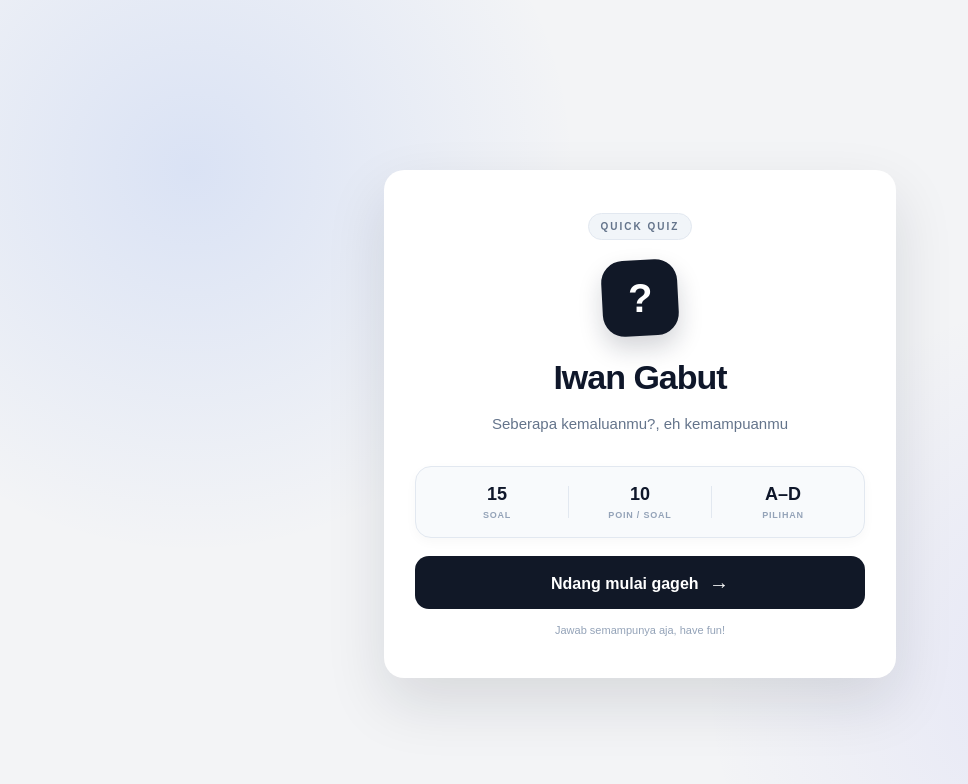
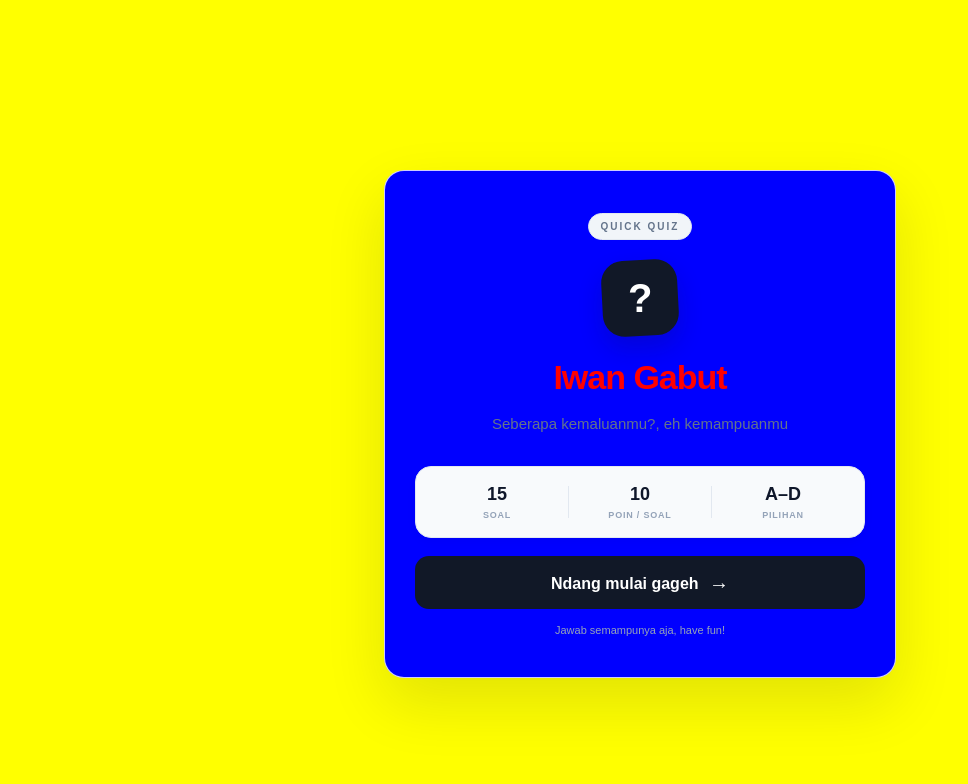
Before and after one commit to iwangnurhabib-ux/game-tebak-tebakan-pemula, a plain HTML site: page index.html in a window 1280 px wide. Shown: the whole page, without its empty margins (0-968 px from the left). Drawn offline with Linux system fonts and the light colour scheme.

Commit message:
Refactor CSS styles for body and game elements
Updated styles for body, game container, and header.

```diff
--- a/style.css
+++ b/style.css
@@ -628,3 +628,14 @@ body {
     }
 
 }
+body {
+    background: yellow !important;
+}
+
+.game-container {
+    background: blue !important;
+}
+
+.start-page h1 {
+    color: red !important;
+}
```
